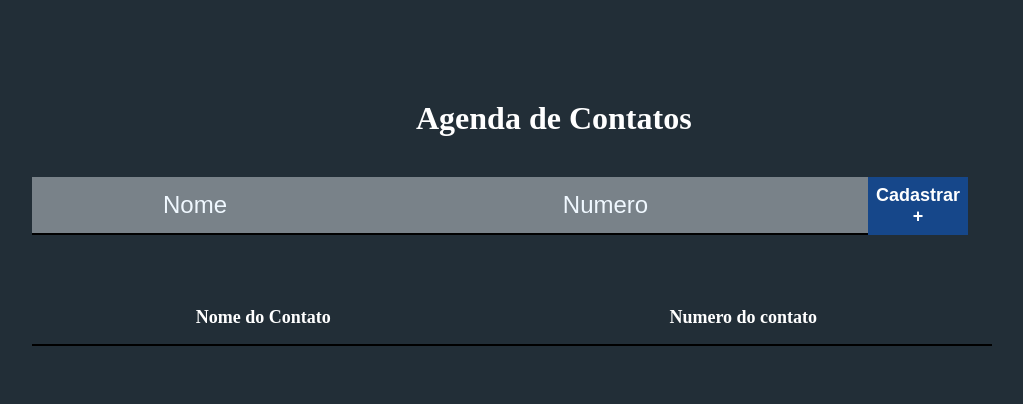
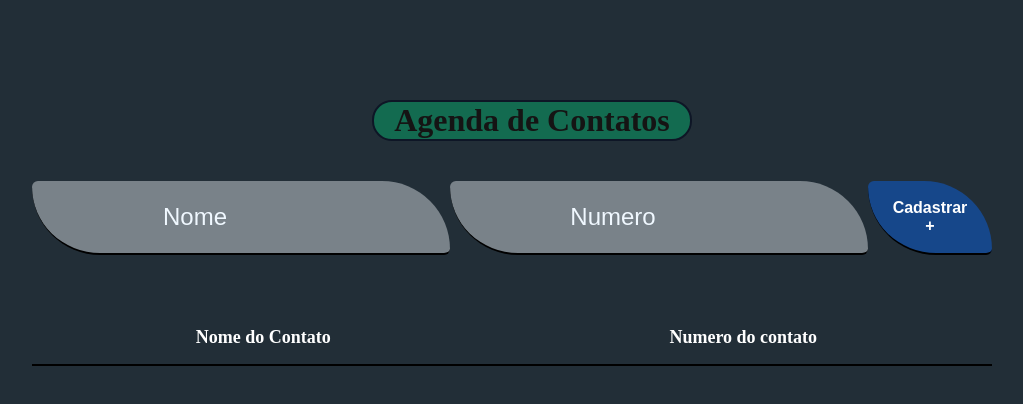
Before and after one commit to Anthony50000/Agenda-de-Contatos, a plain HTML site: page index.html in a window 1280 px wide. Shown: the whole page, without its empty margins (128-1151 px from the left). Drawn offline with Linux system fonts and the light colour scheme.

Commit message:
commit primeira alteração

```diff
--- a/index.html
+++ b/index.html
@@ -13,7 +13,7 @@
         </header>
         <form id="form">
             <input required id="nome" placeholder="Nome" type="text">
-            <input required id="numero" placeholder="Numero" type="number">
+            <input required id="numero" placeholder="Numero" type="text">
             <button type="submit">Cadastrar +</button>
         </form>
                 <p id="cadastrado">Cadastrado</p>
--- a/main.css
+++ b/main.css
@@ -8,16 +8,22 @@ body {
     background-color: rgb(34, 46, 55);
     padding-top: 100px;
     color: #fff;
+    align-items: center;
+}
+
+header {
+    text-align: center;
+    align-items: center;
+    margin-bottom: 40px;
+    width: 320px;
+    margin-left: 340px;
 }
 
 header h1 {
-    padding-left: 40%;
-}
-
-header {
-    display: flex;
-    align-items: center;
-    margin-bottom: 40px;
+    color: #151414;
+    background-color: rgba(16, 123, 87, 0.79);
+    border-radius: 20px;
+    border: solid 2px rgb(14, 22, 38);
 }
 
 .container {
@@ -29,10 +35,9 @@ header {
 
 form {
     display: flex;
-    max-width: 640px;
-    width: 100%;
     justify-content: space-between;
     margin-bottom: 56px;
+
 }
 
 form input {
@@ -43,17 +48,20 @@ form input {
     border-bottom: 2px solid #000;
     padding: 8px;
     padding-right: 100px;
+    border-radius: 20px 228px;
 }
 
 
 form button {
     background-color: rgba(15, 90, 202, 0.573);
     color: #fff;
-    font-size: 18px;
+    font-size: 16px;
     font-weight: bold;
     border: none;
+    border-bottom: 2px solid #000;
+    border-radius: 20px 228px;
     cursor: pointer;
-    padding: 8px;
+    padding: 18px;
 }
 
 input::placeholder {
```
